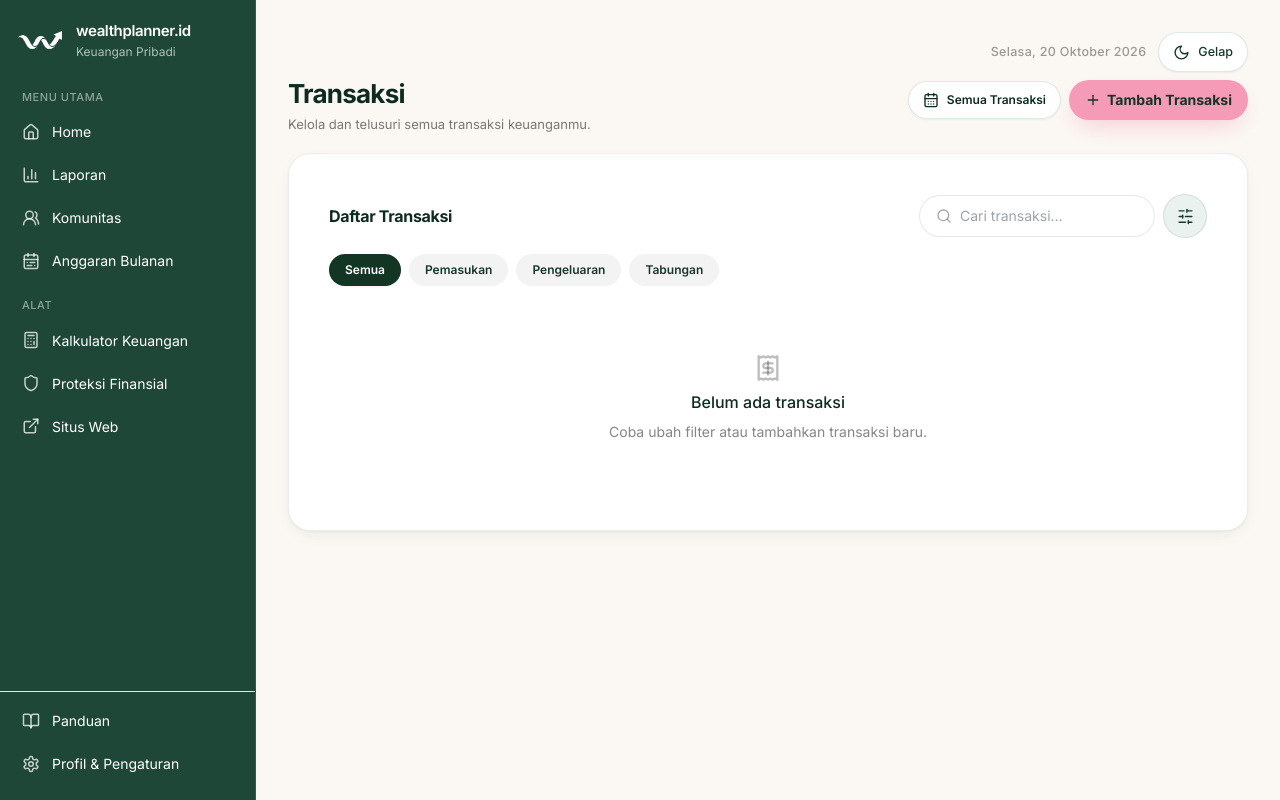
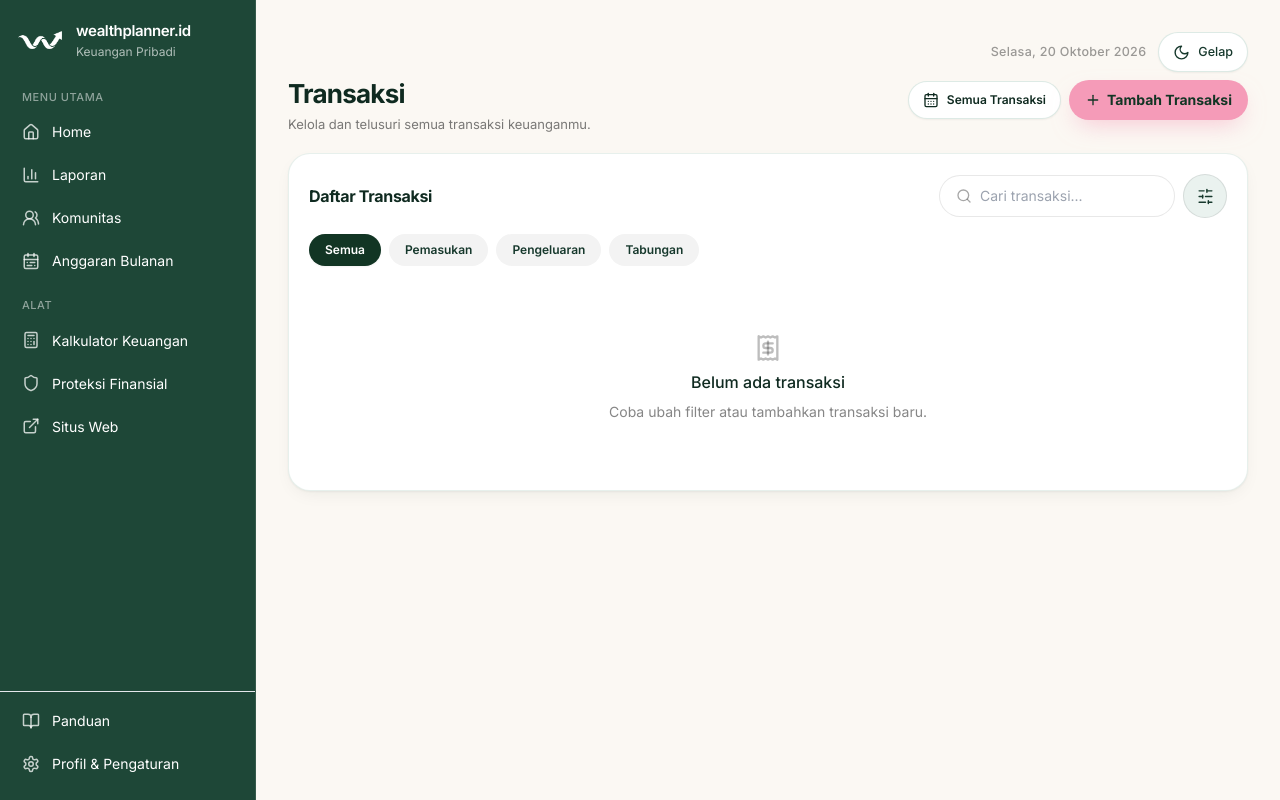
Before and after one commit to jasminework2023/personal-wealthplanner, a React (Vite) app: page /dashboard/transaction in a window 1280 px wide. Built offline with nearby package versions, Linux system fonts and the light colour scheme; the HTML template or start-up script is replaced by a standard one.

Commit message:
Set Transaction list card padding to redesign spacing

```diff
--- a/src/pages/Transaction.tsx
+++ b/src/pages/Transaction.tsx
@@ -92,7 +92,7 @@ export function Transaction() {
         </div>
       </div>
 
-      <Card>
+      <Card className="!p-0">
         <div className="flex flex-col gap-4 p-4 sm:p-5">
           <div className="flex flex-col gap-3 sm:flex-row sm:items-center sm:justify-between">
             <h2 className="section-title">{txText.list}</h2>
```
